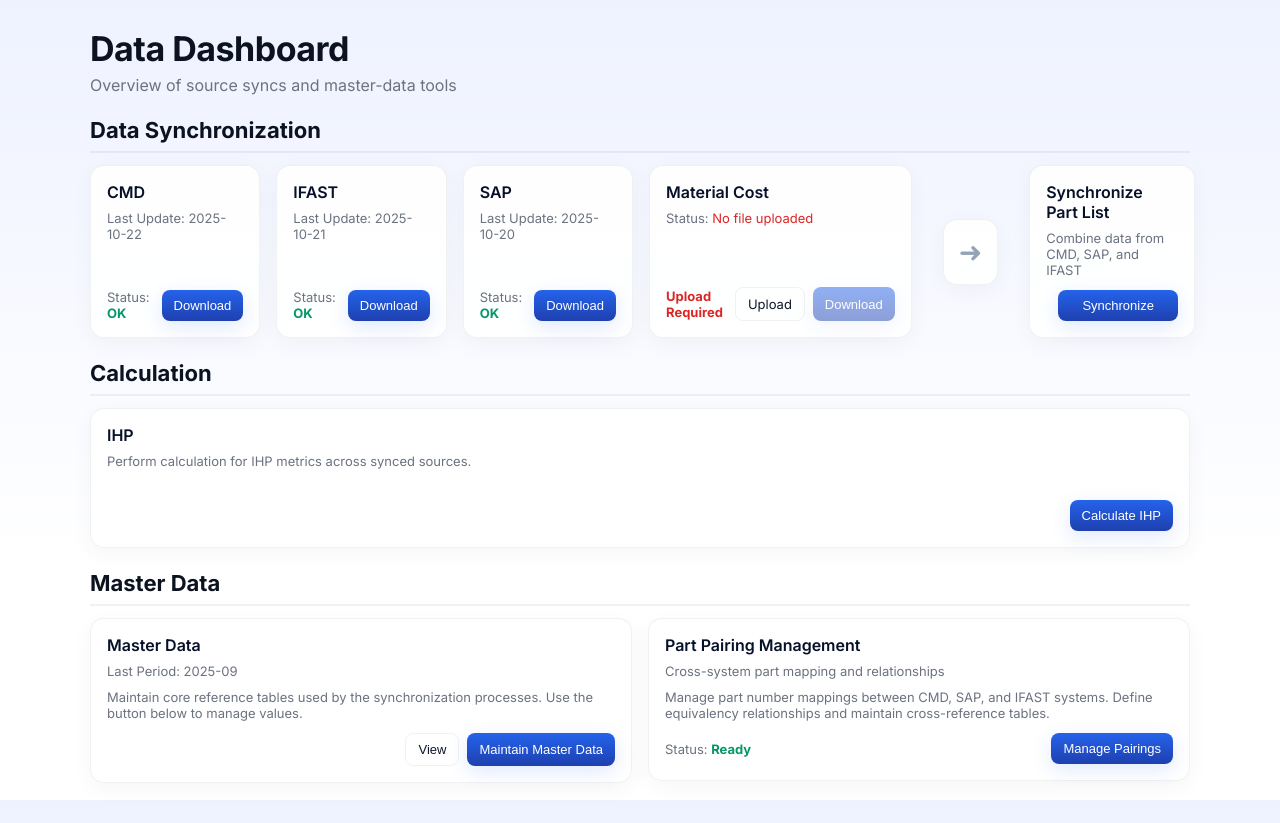
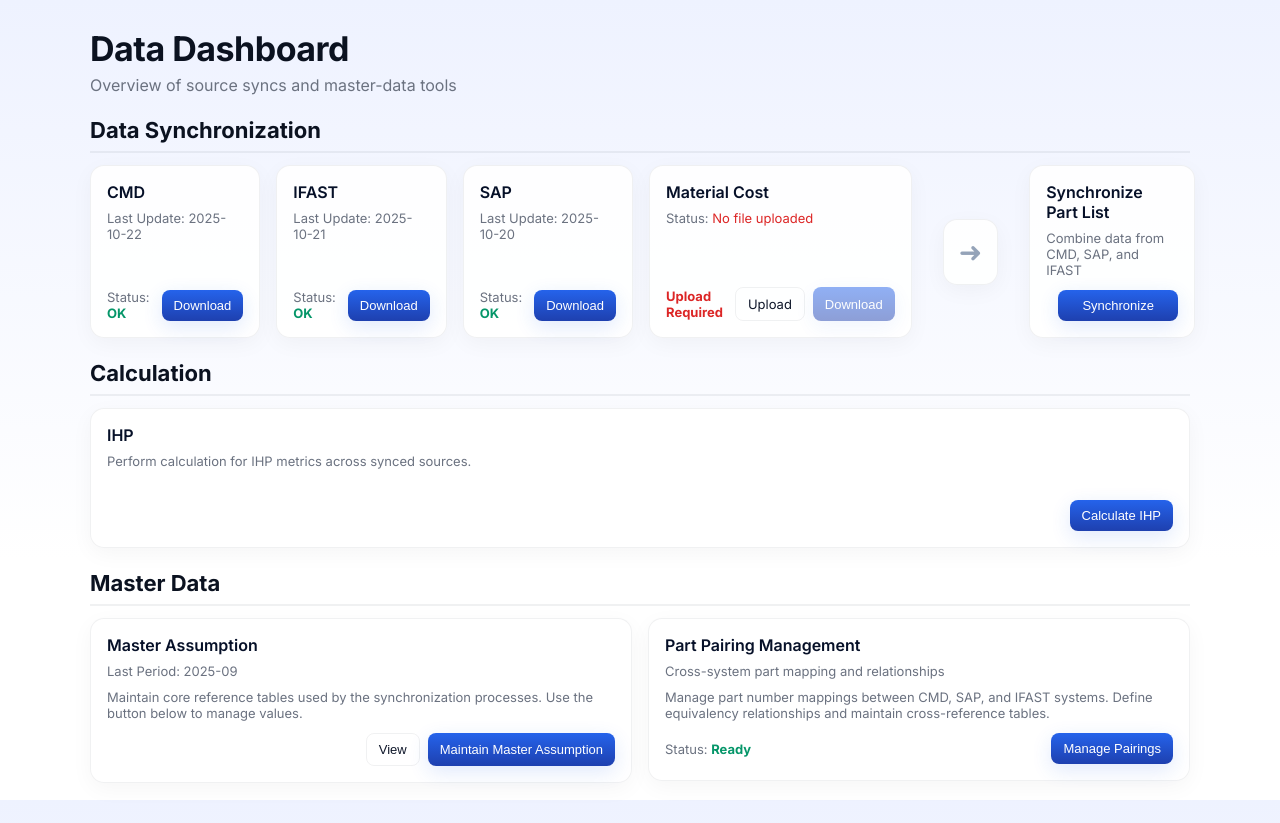
Before and after one commit to ari-fikri/finance-dashboard, a React (Vite) app: page / in a window 1280 px wide. Built offline with nearby package versions, Linux system fonts and the light colour scheme.

Commit message:
Replace Master data label wtih Master Assumption

```diff
--- a/src/App.jsx
+++ b/src/App.jsx
@@ -322,7 +322,7 @@ export default function App() {
               transition={{ duration: 0.28, delay: 0.04 }}
             >
               <div>
-                <div className="title">Master Data</div>
+                <div className="title">Master Assumption</div>
                 <div className="meta">Last Period: <span>{masterData.lastPeriod}</span></div>
                 <div style={{ marginTop: 10 }} className="small">
                   Maintain core reference tables used by the synchronization processes. Use the button below to manage values.
@@ -336,7 +336,7 @@ export default function App() {
                     View
                   </button>
                   <button className="btn btn-primary" onClick={openMaintain}>
-                    Maintain Master Data
+                    Maintain Master Assumption
                   </button>
                 </div>
               </div>
```
